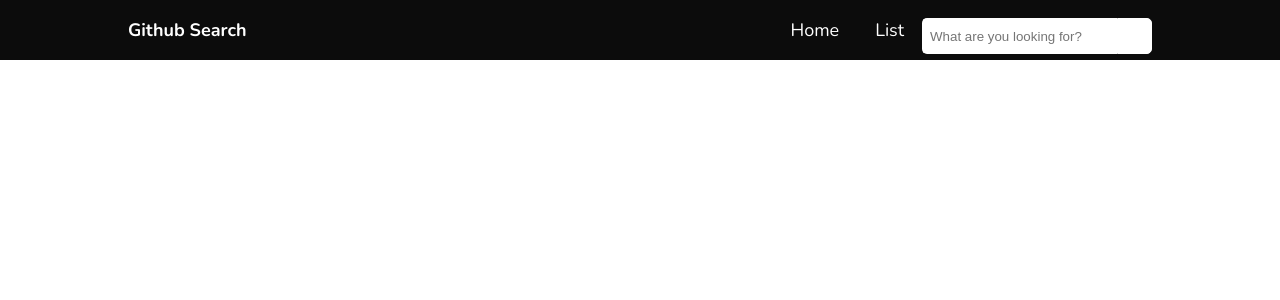
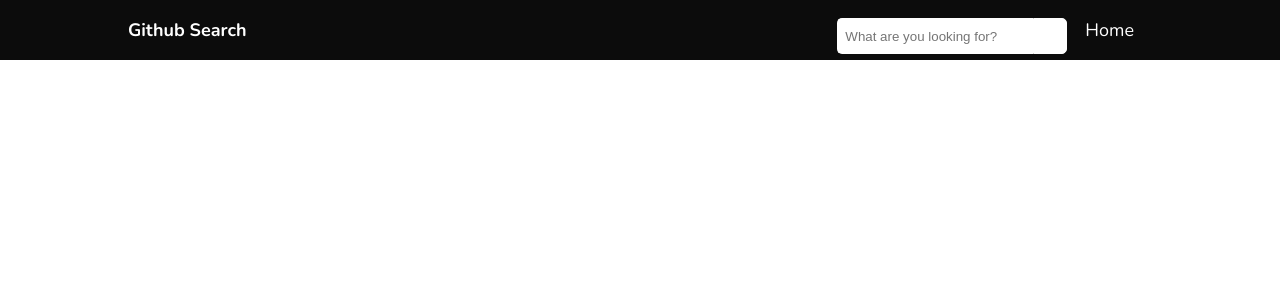
Before and after one commit to JosehGaks/git-profile-finder, an Angular app: page / in a window 1280 px wide. Shown: the top 300 px of the page. Built offline with nearby package versions, Linux system fonts and the light colour scheme.

Commit message:
add search function

```diff
--- a/src/app/app.component.html
+++ b/src/app/app.component.html
@@ -3,8 +3,7 @@
       <a routerLink="/" class="logo">Github Search</a>
       <nav>
         <ul>
-          <li><a href="#" routerLink="/">Home</a></li>
-          <li><a href="#" routerLink="/list">List</a></li>
+
           <li><div class="wrap">
               <div class="search">
                  <input type="text" class="searchTerm" placeholder="What are you looking for?">
@@ -13,6 +12,7 @@
                 </button>
               </div>
            </div></li>
+           <li><a href="#" routerLink="/">Home</a></li>
         </ul>
       </nav>
     </div>
--- a/src/index.html
+++ b/src/index.html
@@ -6,6 +6,7 @@
   <base href="/">
   <meta name="viewport" content="width=device-width, initial-scale=1">
   <link rel="icon" type="image/x-icon" href="favicon.ico">
+  <link rel="stylesheet" href="https://cdnjs.cloudflare.com/ajax/libs/font-awesome/4.7.0/css/font-awesome.min.css">
 </head>
 <body>
   <app-root></app-root>
```
